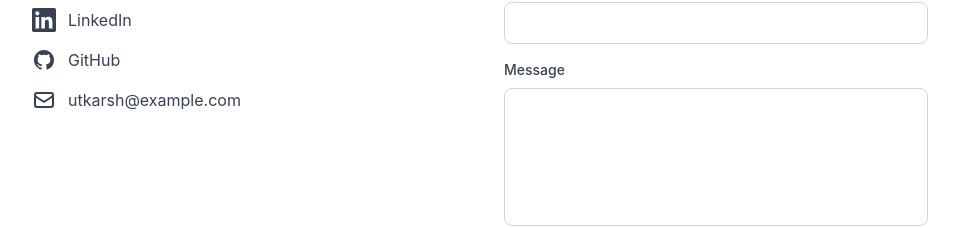
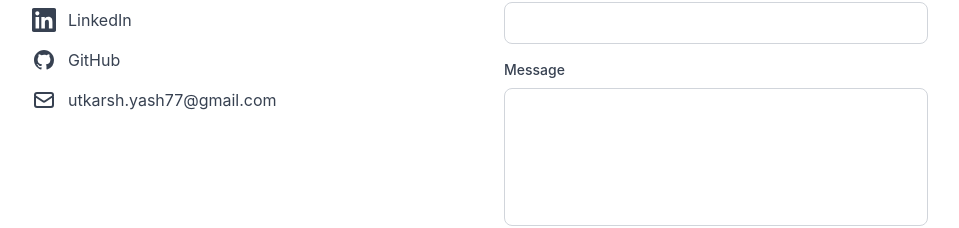
Before and after one commit to UtkarshSingh-06/Portfolio, a Next.js app: page / in a window 1280 px wide. Shown: the part 5410-5638 px from the top of the page, without its empty margins (160-1119 px from the left). Built offline with nearby package versions, Linux system fonts and the light colour scheme.

Commit message:
Update contact section with correct LinkedIn, GitHub, and email links

```diff
--- a/components/Contact.tsx
+++ b/components/Contact.tsx
@@ -61,7 +61,7 @@ export default function Contact() {
 
             <div className="space-y-4">
               <a
-                href="https://linkedin.com/in/utkarsh-singh"
+                href="https://www.linkedin.com/in/utkarsh-singh06"
                 target="_blank"
                 rel="noopener noreferrer"
                 className="flex items-center gap-3 text-gray-700 dark:text-gray-300 hover:text-gray-900 dark:hover:text-gray-100 transition-colors"
@@ -73,7 +73,7 @@ export default function Contact() {
               </a>
 
               <a
-                href="https://github.com/utkarsh-singh"
+                href="https://github.com/UtkarshSingh-06"
                 target="_blank"
                 rel="noopener noreferrer"
                 className="flex items-center gap-3 text-gray-700 dark:text-gray-300 hover:text-gray-900 dark:hover:text-gray-100 transition-colors"
@@ -85,13 +85,13 @@ export default function Contact() {
               </a>
 
               <a
-                href="mailto:utkarsh@example.com"
+                href="mailto:utkarsh.yash77@gmail.com"
                 className="flex items-center gap-3 text-gray-700 dark:text-gray-300 hover:text-gray-900 dark:hover:text-gray-100 transition-colors"
               >
                 <svg className="w-6 h-6" fill="none" stroke="currentColor" viewBox="0 0 24 24">
                   <path strokeLinecap="round" strokeLinejoin="round" strokeWidth={2} d="M3 8l7.89 5.26a2 2 0 002.22 0L21 8M5 19h14a2 2 0 002-2V7a2 2 0 00-2-2H5a2 2 0 00-2 2v10a2 2 0 002 2z" />
                 </svg>
-                <span>utkarsh@example.com</span>
+                <span>utkarsh.yash77@gmail.com</span>
               </a>
             </div>
           </motion.div>
```
